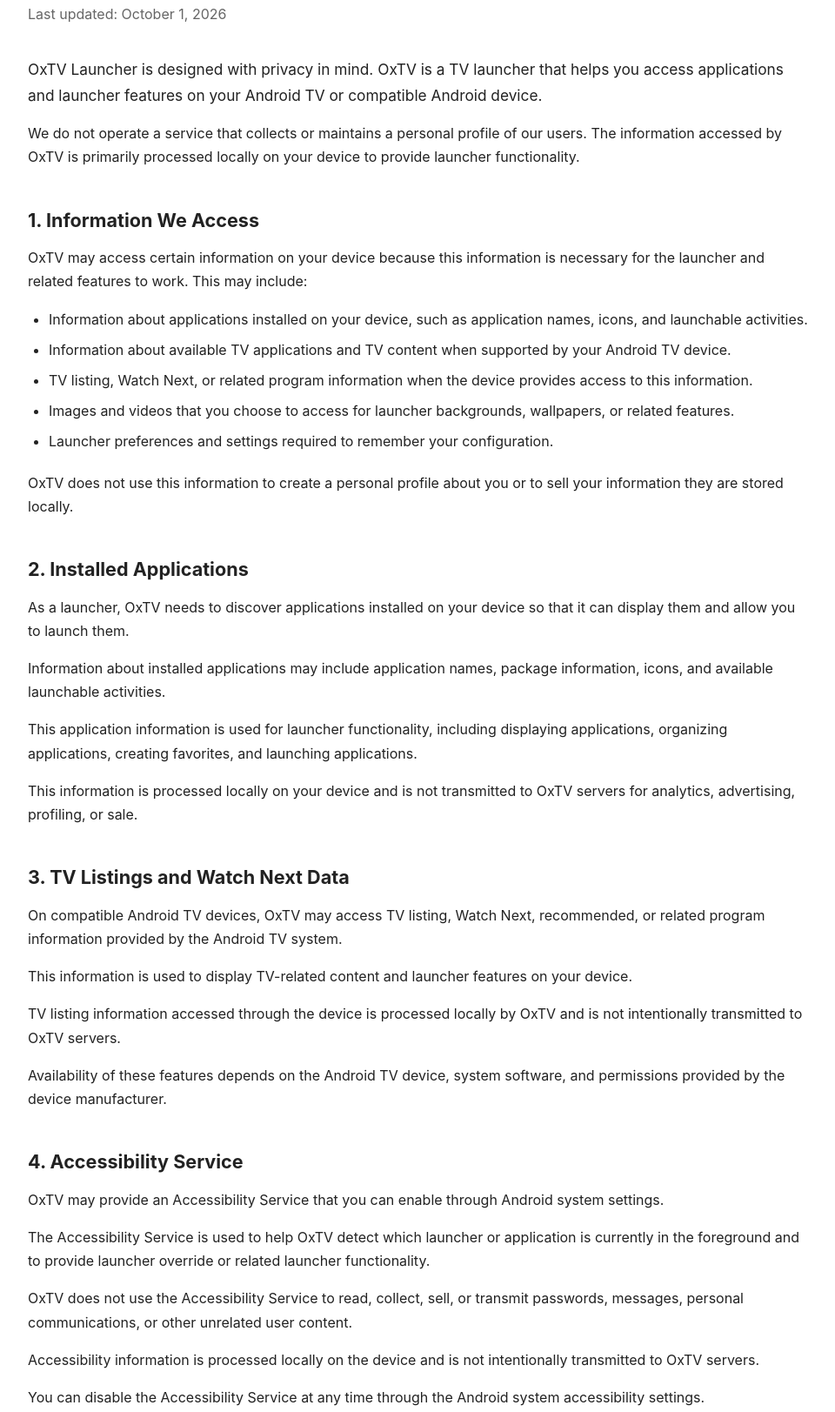
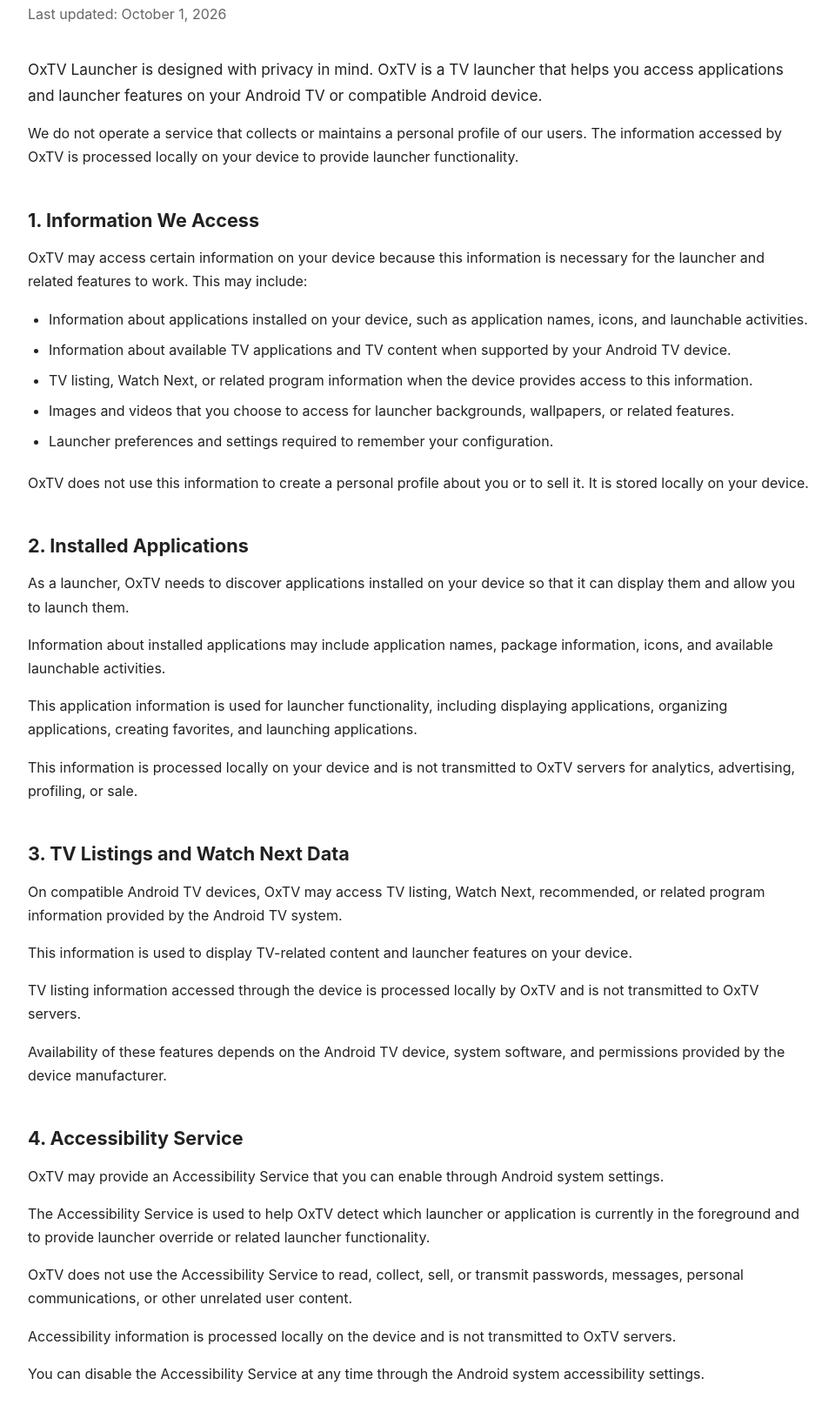
Before and after one commit to deepaksp/oxtvlauncher, a plain HTML site: page privacy.html in a window 1280 px wide. Shown: the part 109-1732 px from the top of the page at 87% size, without its empty margins (158-1118 px from the left). Drawn offline with Linux system fonts and the light colour scheme.

Commit message:
update content

```diff
--- a/privacy.html
+++ b/privacy.html
@@ -124,7 +124,7 @@
 
     <p>
         We do not operate a service that collects or maintains a personal
-        profile of our users. The information accessed by OxTV is primarily
+        profile of our users. The information accessed by OxTV is
         processed locally on your device to provide launcher functionality.
     </p>
 
@@ -165,8 +165,7 @@
     </ul>
 
     <p>
-        OxTV does not use this information to create a personal profile about
-        you or to sell your information they are stored locally.
+        OxTV does not use this information to create a personal profile about you or to sell it. It is stored locally on your device.
     </p>
 
 
@@ -210,7 +209,7 @@
 
     <p>
         TV listing information accessed through the device is processed locally
-        by OxTV and is not intentionally transmitted to OxTV servers.
+        by OxTV and is not transmitted to OxTV servers.
     </p>
 
     <p>
@@ -240,7 +239,7 @@
 
     <p>
         Accessibility information is processed locally on the device and is
-        not intentionally transmitted to OxTV servers.
+        not transmitted to OxTV servers.
     </p>
 
     <p>
@@ -456,8 +455,7 @@
     <h2>14. Children's Privacy</h2>
 
     <p>
-        OxTV does not knowingly collect personal information from children
-        or adults.
+        OxTV does not collect personal information from anyone, including children.
     </p>
 
     <p>
```
